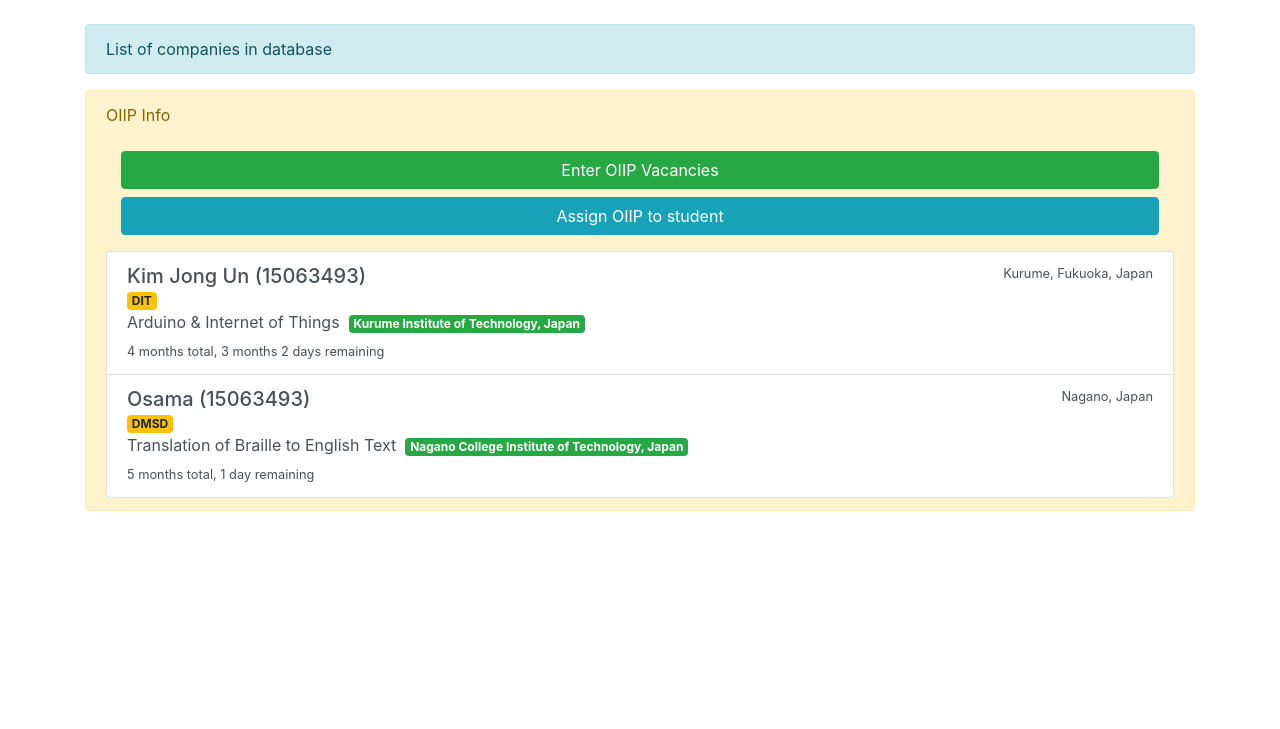
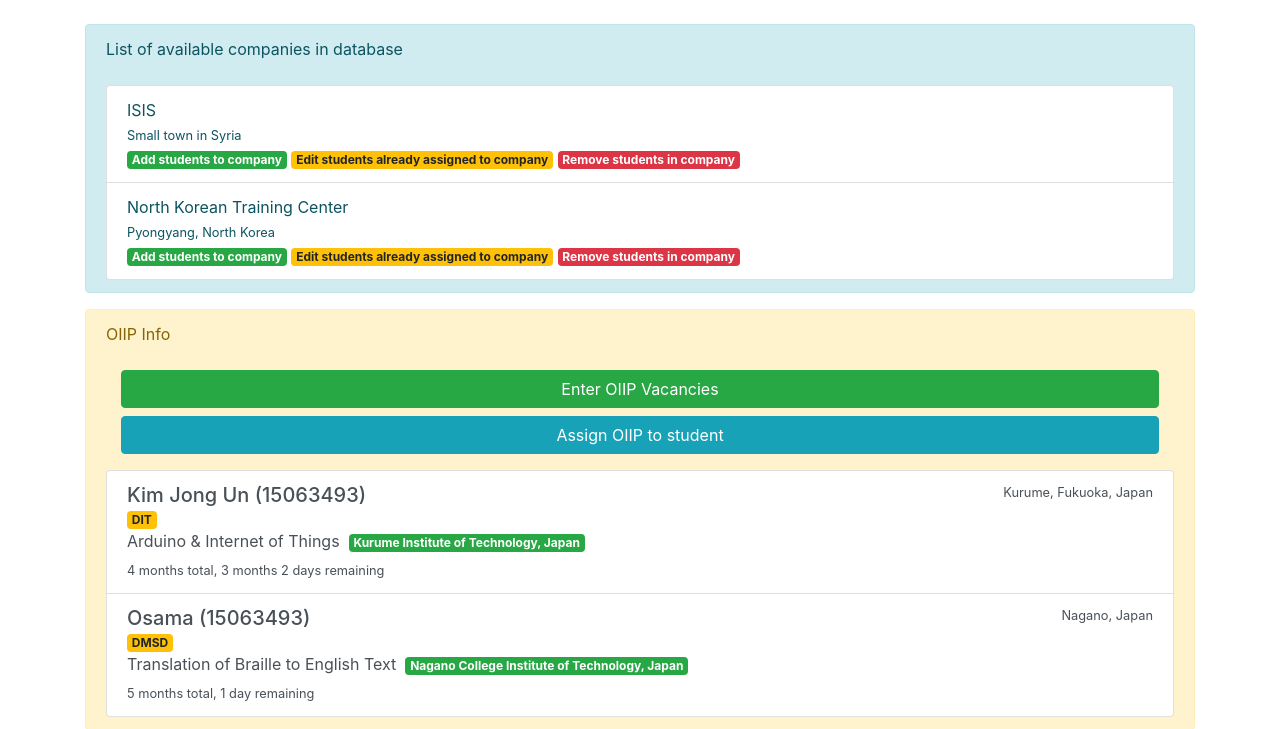
Before and after one commit to 15017206/iprep, a PHP site: page /iprep/graceyap_dashboard_oiip.php in a window 1280 px wide. Shown: the part 58-787 px from the top of the page. Before the commit the page ends 569 px from the top, so only its background shows below. Run offline with PHP 8.4, Linux system fonts and the light colour scheme; some libraries are stand-ins or nearby versions.

Commit message:
update2(glenn)

```diff
--- a/graceyap_dashboard_oiip.php
+++ b/graceyap_dashboard_oiip.php
@@ -17,8 +17,24 @@ and open the template in the editor.
         <!--About OIIP-->
         <div class="container">
             <br/>
-            <div class="alert alert-info" role="alert">List of companies in database
-
+            <div class="alert alert-info" role="alert">List of available companies in database
+                <br/><br/>
+                <ul class="list-group">
+                    <li class="list-group-item justify-content-between">
+                        ISIS
+                        <br/>
+                        <small>Small town in Syria</small>
+                        <br/>
+                        <a href=""><span class="badge badge-success">Add students to company </span></a>&nbsp;<a href=""><span class="badge badge-info badge-warning">Edit students already assigned to company</span></a>&nbsp;<a href=""><span class="badge badge-danger">Remove students in company</span></a>
+                    </li>
+                    <li class="list-group-item justify-content-between">
+                        North Korean Training Center
+                        <br/>
+                        <small>Pyongyang, North Korea</small>
+                        <br/>
+                        <a href=""><span class="badge badge-success">Add students to company </span></a>&nbsp;<a href=""><span class="badge badge-info badge-warning">Edit students already assigned to company</span></a>&nbsp;<a href=""><span class="badge badge-danger">Remove students in company</span></a>
+                    </li>
+                </ul>
             </div>
 
 
```
